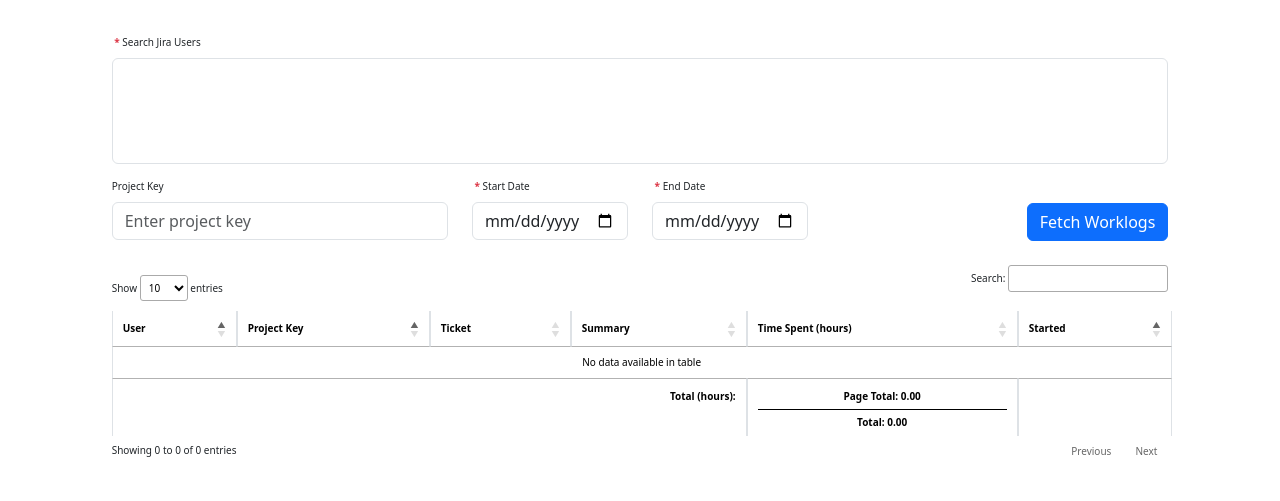
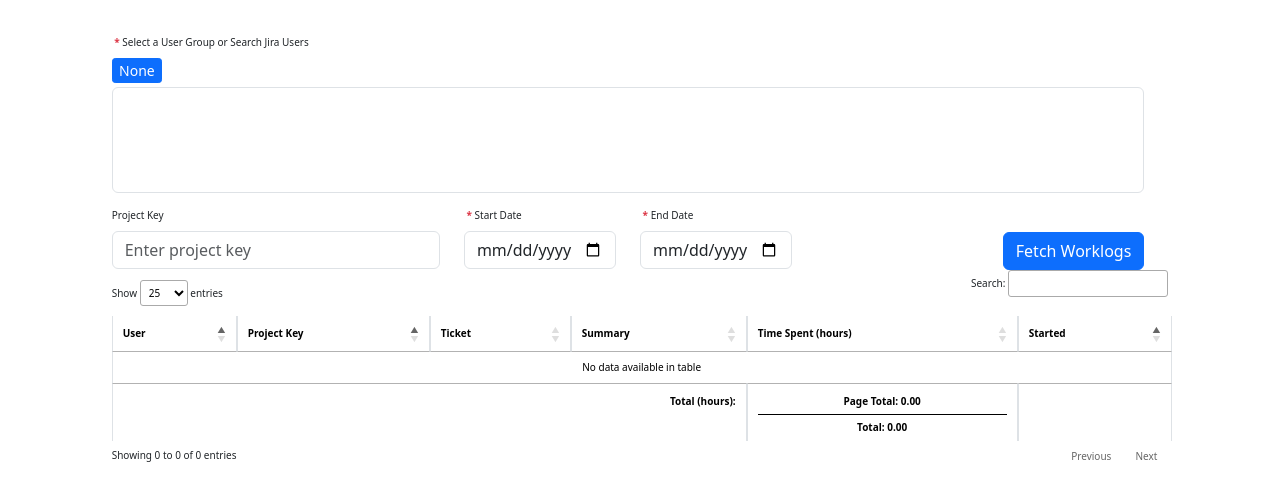
Before and after one commit to dhaval-joshi/jira-worklog-extractor, a Python web app: template templates/index.html in a window 1280 px wide. Shown: the part 56-557 px from the top of the page. Run offline with Jinja, Linux system fonts and the light colour scheme; the template is opened without the code that fills it, so the values that code supplies are empty; some libraries are stand-ins or nearby versions.

Commit message:
- Addded User Group Feature  - Minor code optimizations

```diff
--- a/templates/index.html
+++ b/templates/index.html
@@ -141,6 +141,10 @@
             line-height: .5;
             border-radius: .2rem;
         }
+
+        .btn-group {
+    display: inline-block !important;
+}
     </style>
 </head>
 
@@ -159,10 +163,48 @@
             </div>
             <form id="worklogForm" class="mb-4">
                 <div class="row">
+                    <label for="jiraUsers" class="form-label"><strong
+                        class="text-danger">&nbsp;*&nbsp;</strong>Select a User Group or Search Jira Users</label>
+                        <div class="btn-group mb-1" role="group" aria-label="Basic radio toggle button group">
+                            <input type="radio" class="btn-check" name="selected_user_group" id="team_0" autocomplete="off" value="___none___" checked>
+                            <label class="btn btn-xs btn-outline-primary py-2" for="team_0">None</label>
+
+                            {% for ug, members in user_groups.items() %}
+                            <input type="radio" class="btn-check" name="selected_user_group" id="team_{{ loop.index }}" autocomplete="off" value="{{ ug }}">
+                            <label class="btn btn-xs btn-outline-primary py-2" for="team_{{ loop.index }}">{{ ug }}</label>
+                            {% endfor %}
+                            <!-- <input type="radio" class="btn-check" name="btnradio" id="btnradio2" autocomplete="off">
+                            <label class="btn btn-outline-primary" for="btnradio2">Radio 2</label>
+
+                            <input type="radio" class="btn-check" name="btnradio" id="btnradio3" autocomplete="off">
+                            <label class="btn btn-outline-primary" for="btnradio3">Radio 3</label> -->
+                          </div>
+                    <!-- <div class="mb-3">
+                        <div id="teamOptions" class="btn-group" role="group" aria-label="Basic outlined example">
+                            {% for ug, members in user_groups.items() %}
+                            <div style="display:inline;" class="mx-1">
+                                <input class="btn-check"  type="radio" name="selected_user_group" id="team_{{ loop.index }}" value="{{ ug }}">
+                                <label class="btn btn-outline-primary" for="team_{{ loop.index }}">
+                                    {{ ug }}
+                                </label>
+                            </div>
+                            {% endfor %}
+
+                        </div>
+                    <div id="teamOptions">
+                            {% for ug, members in user_groups.items() %}
+                            <div style="display:inline;" class="mx-1">
+                                <input class="btn-check"  type="radio" name="selected_user_group" id="team_{{ loop.index }}" value="{{ ug }}">
+                                <label class="btn btn-xs btn-outline-default  p-2" for="team_{{ loop.index }}">
+                                    {{ ug }}
+                                </label>
+                            </div>
+                            {% endfor %}
+                        </div>
+                </div> -->
+                <div class="row">
                     <div class="form-group">
-                        <label for="jiraUsers" class="form-label"><strong
-                                class="text-danger">&nbsp;*&nbsp;</strong>Search Jira Users</label>
-                        <select id="jiraUsers" class="form-control" multiple required
+                        <select id="jiraUsers" class="form-control" multiple
                             oninvalid="this.setCustomValidity('Select at least one user')"
                             oninput="setCustomValidity('')"></select>
                     </div>
@@ -271,6 +313,7 @@
         $(document).ready(function () {
             var isLoggedIn = false; // Initial state, to be updated by the server or login status
             var table = $('#worklogTable').DataTable({
+                "pageLength": 25,
                 "order": [[1, "asc"], [2, "asc"], [8, "asc"]],
                 dom: 'Blfrtip', // Define the button placement
                 buttons: [
@@ -292,7 +335,7 @@
                     var pageTotal = api.column(timeSpentColIdx, { page: 'current' }).data().reduce(function (a, b) {
                         return intVal(a) + intVal(b);
                     }, 0);
-                    $(api.column(7).footer()).html(
+                    $(api.column(timeSpentColIdx).footer()).html(
                         '<div class="text-center">Page Total: ' + pageTotal.toFixed(2) + ' </div><hr class="footer_hr" /><div class="text-center"> Total: ' + total.toFixed(2) + '</div>'
                     );
                 }
@@ -363,7 +406,8 @@
                         if (data.success) {
                             isLoggedIn = true;
                             $('#loginModal').modal('hide');
-                            updateLoginButton();
+                            location.reload();
+                            // updateLoginButton();
                         } else {
                             alert('Login failed');
                         }
@@ -402,6 +446,7 @@
 
                 showModal();
                 table.clear();
+                const selected_user_group = $('input[name="selected_user_group"]:checked').val();
                 var project_key = $('#project_key').val();
                 var users = $('#users').val();
                 var users = $('#jiraUsers').select2("val").join(",");
@@ -414,7 +459,7 @@
                     headers: {
                         'Content-Type': 'application/json',
                     },
-                    body: JSON.stringify({ project_key, users, start_date, end_date }),
+                    body: JSON.stringify({ project_key, selected_user_group, users, start_date, end_date }),
                 })
                     .then((response) => {
                         if (response.ok) {
```
Also changed, not shown: app.py (+24 -15 lines), assets/user_group_feature.png (added), 1 other file.
